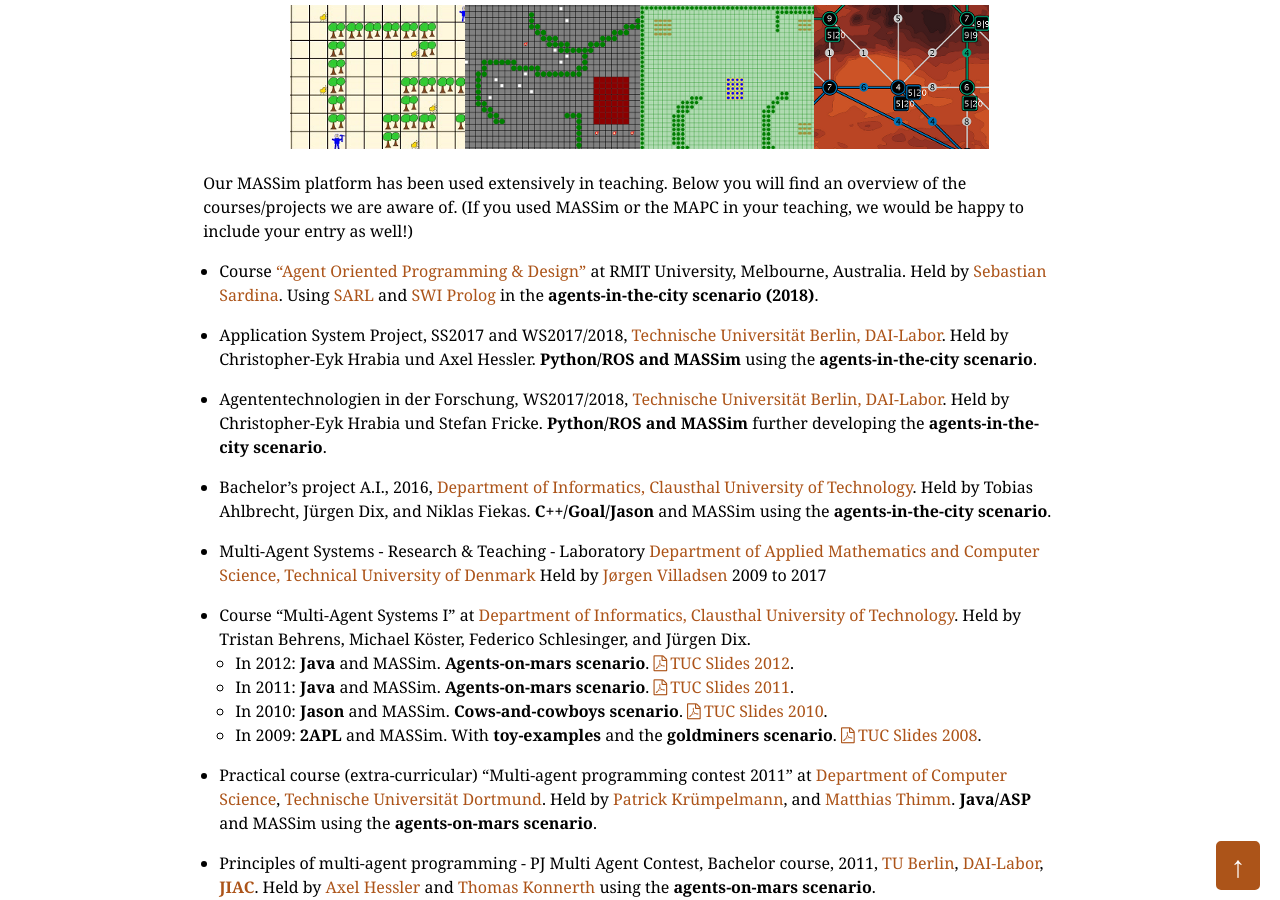
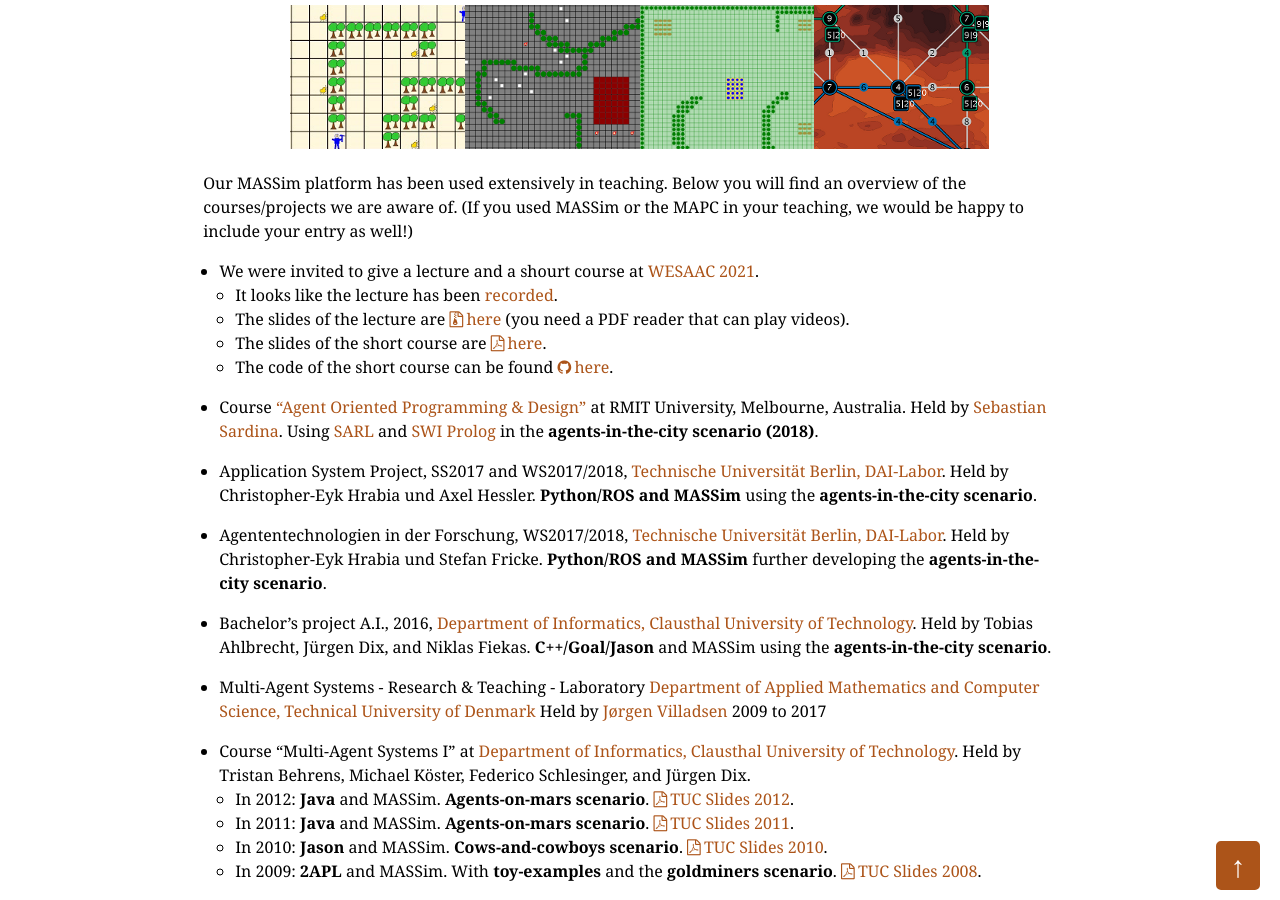
Before and after one commit to agentcontest/agentcontest.github.io, a Jekyll site: the page built from massim-in-teaching/index.md, in a window 1280 px wide and 900 px high, scrolled down 334 px. Built offline with Jekyll 4.4.1, drawn with Linux system fonts in a browser that asks for light colours.

Commit message:
add wesaac info

```diff
--- a/massim-in-teaching/index.md
+++ b/massim-in-teaching/index.md
@@ -8,6 +8,12 @@ layout: page
 
 Our MASSim platform has been used extensively in teaching.
 Below you will find an overview of the courses/projects we are aware of. (If you used MASSim or the MAPC in your teaching, we would be happy to include your entry as well!)
+
+* We were invited to give a lecture and a shourt course at [WESAAC 2021](https://wesaac.ufsc.br/2021/).
+  * It looks like the lecture has been [recorded](https://www.youtube.com/watch?v=HgNlfKm7YdQ).
+  * The slides of the lecture are [here](./wesaac_lecture_slides.zip) (you need a PDF reader that can play videos).
+  * The slides of the short course are [here](./wesaac_short-course_slides.pdf).
+  * The code of the short course can be found [here](https://github.com/agentcontest/python-mapc2020).
 
 * Course ["Agent Oriented Programming &amp; Design"](https://sites.google.com/site/rmitaopd18/home) at RMIT University, Melbourne, Australia.
   Held by [Sebastian Sardina](https://sites.google.com/site/ssardina/).
```
Also changed, not shown: 2 other files.
